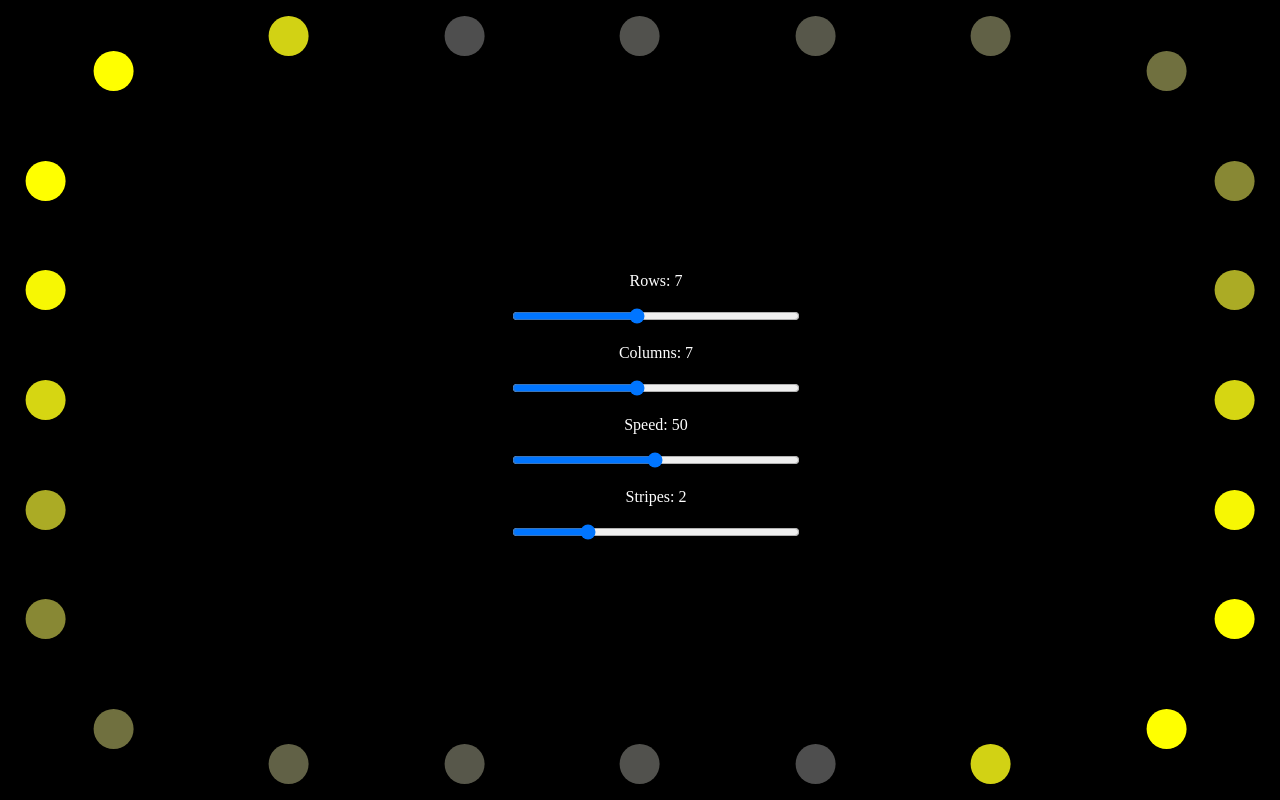
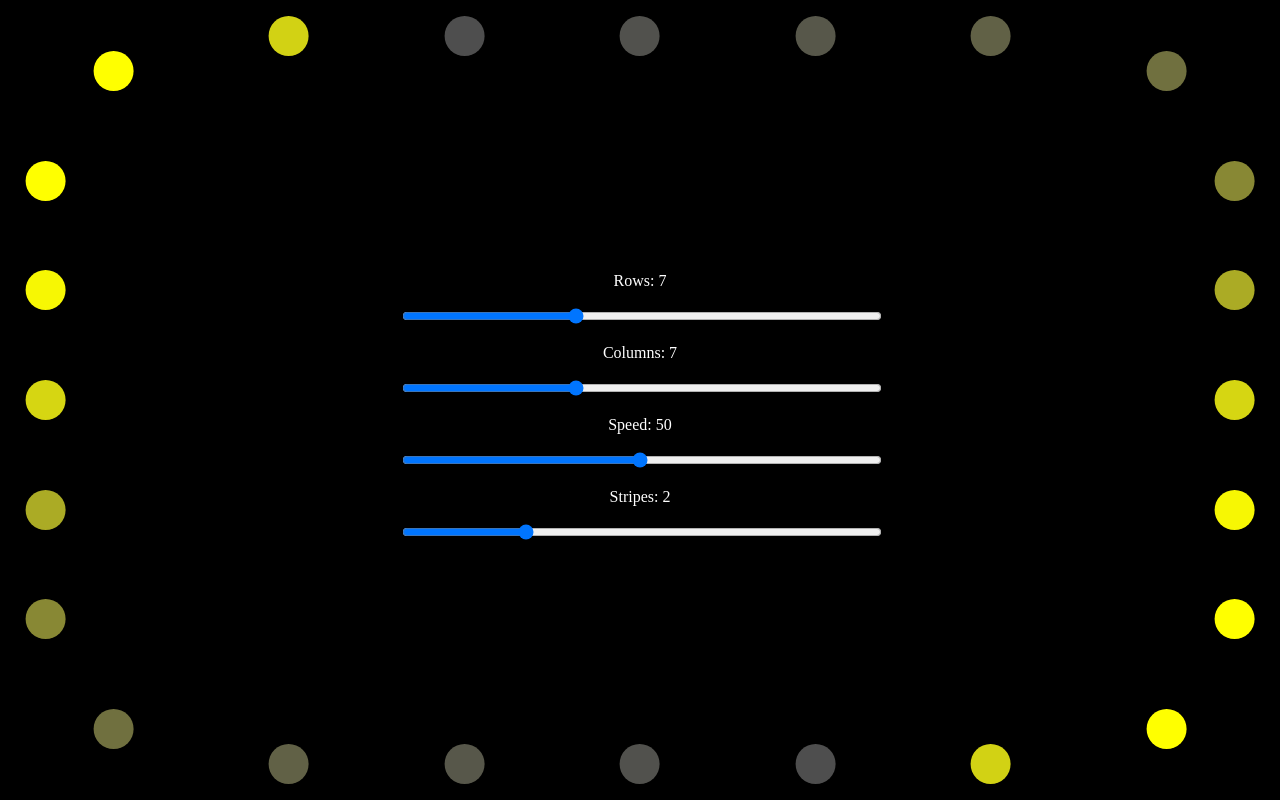
Before and after one commit to jvkolyadich/random-html, a plain HTML site: page lights.html in a window 1280 px wide. Drawn offline with Linux system fonts and the light colour scheme.

Commit message:
fixed control positioning

```diff
--- a/lights.html
+++ b/lights.html
@@ -36,37 +36,39 @@
             position: absolute;
             top: 50%;
             left: 50%;
-            width: calc(100% - 22vmin);
+            width: calc( min( 30rem, 72vw ) );
             transform: translate(-50%, -50%);
         }
-        .slider {
+        .control {
             text-align: center;
             width: 100%;
-            margin: 0 1rem;
         }
-        input[type=range] {
-            width: calc( min( 18rem, 100% ) );
+        .label {
+            margin-bottom: 1rem;
+        }
+        .slider {
+            width: 100%;
         }
     </style>
 </head>
 <body>
     <div class="container"></div>
     <div class="controls">
-        <div class="slider">
-            <p class="rows-amt-label"></p>
-            <input type="range" min="1" max="15" value="7" class="rows-amt">
+        <div class="control">
+            <p class="label rows-amt-label"></p>
+            <input type="range" min="2" max="16" value="7" class="slider rows-amt">
         </div>
-        <div class="slider">
-            <p class="columns-amt-label"></p>
-            <input type="range" min="1" max="15" value="7" class="columns-amt">
+        <div class="control">
+            <p class="label columns-amt-label"></p>
+            <input type="range" min="2" max="16" value="7" class="slider columns-amt">
         </div>
-        <div class="slider">
-            <p class="speed-label"></p>
-            <input type="range" min="1" max="100" value="50" class="speed">
+        <div class="control">
+            <p class="label speed-label"></p>
+            <input type="range" min="1" max="100" value="50" class="slider speed">
         </div>
-        <div class="slider">
-            <p class="stripes-label"></p>
-            <input type="range" min="1" max="5" value="2" class="stripes">
+        <div class="control">
+            <p class="label stripes-label"></p>
+            <input type="range" min="1" max="5" value="2" class="slider stripes">
         </div>
     </div>
     <script>
```
